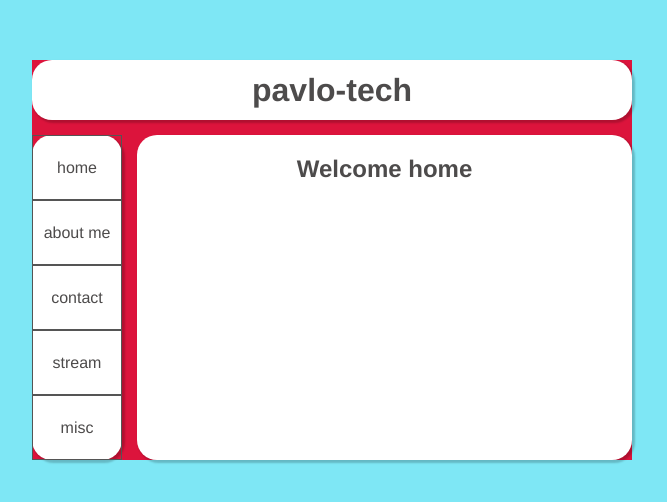
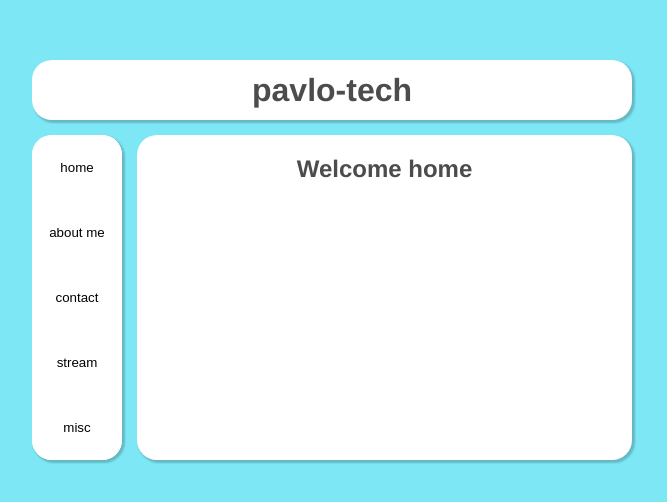
Before and after one commit to pavlo-tech/website, a React (Create React App) app: page / in a window 1280 px wide. Shown: the part 140-642 px from the top of the page, without its empty margins (308-975 px from the left). Built offline with nearby package versions, Linux system fonts and the light colour scheme.

Commit message:
sidebar done for now

```diff
--- a/src/App.css
+++ b/src/App.css
@@ -1,5 +1,4 @@
 .App {
-  background-color: crimson;
   color: #4d4b4b;
   font-family: Helvetica,  Arial, sans-serif;
 
--- a/src/App.js
+++ b/src/App.js
@@ -9,6 +9,7 @@ class App extends Component {
   constructor(props)
   {
     super(props);
+
     this.navItems = {
       'home': <h2>Welcome home</h2>,
       'about me': <h2>about page</h2>,
@@ -30,7 +31,8 @@ class App extends Component {
 
   sidebarClickHandler = (event) => {
     const item = event.target.textContent;
-    console.log(event);
+    event.target.clicked=true;
+    console.log(event.target);
 
     this.selectItem(item);
   }
--- a/src/Banner/Banner.css
+++ b/src/Banner/Banner.css
@@ -12,3 +12,7 @@
   align-items: center;
   justify-content: center;
 }
+
+.Banner:hover {
+  background-color: rgb(103, 255, 116);
+}
--- a/src/Sidebar/Sidebar.css
+++ b/src/Sidebar/Sidebar.css
@@ -9,7 +9,5 @@
   margin: 2.5% 0 0 0;
   float: left;
 
-  list-style-type: none;
-  padding: 0;
   justify-content: center;
 }
--- a/src/Sidebar/Sidebar.js
+++ b/src/Sidebar/Sidebar.js
@@ -11,18 +11,19 @@ class Sidebar extends Component
     const navKeys = props.navKeys;
 
 
-
     this.nav = navKeys.map((el,i) =>
-      <SidebarItem key={i}  click={props.click}>{el}</SidebarItem>
-    );
+      <SidebarItem key={i}  click={props.click} height={(100.0/ navKeys.length)+'%'}>
+        {el}
+      </SidebarItem>
+    )
   }
 
 
   render() {
     return (
-      <ul className="Sidebar">
+      <div className="Sidebar">
         {this.nav}
-      </ul>
+      </div>
     );
   }
 }
--- a/src/Sidebar/SidebarItem/SidebarItem.css
+++ b/src/Sidebar/SidebarItem/SidebarItem.css
@@ -0,0 +1,14 @@
+.SidebarItem {
+  background-color: inherit;
+}
+
+.SidebarItem:hover {
+  background-color: rgb(103, 255, 116);
+}
+
+
+.SidebarItem:focus{
+  outline: 0;
+  box-shadow: none;
+  /*background-color: rgb(92, 92, 92);*/
+}
--- a/src/Sidebar/SidebarItem/SidebarItem.js
+++ b/src/Sidebar/SidebarItem/SidebarItem.js
@@ -1,31 +1,25 @@
-import React, {Component} from 'react';
+import React from 'react';
 import './SidebarItem.css';
 
-class SidebarItem extends Component
+const SidebarItem = (props) =>
 {
-  constructor(props)
-  {
-    super(props);
-
-    this.itemStyle = {
-      //height:(100*1.0/ navKeys.length)+'%',
-      height:'19.4%',
-      display: 'flex',
-      alignItems: 'center',
-      justifyContent: 'center',
-      border: '1px solid #555'
-    }
-    this.props=props
-
+  const itemStyle = {
+    height: props.height,
+    borderRadius:'20px',
+    width:'100%',
+    display: 'flex',
+    alignItems: 'center',
+    justifyContent: 'center',
+    border: 'none',
+    //backgroundColor: 'inherit',
+    boxShadow:'none'
+    //border: '1px solid #555'
   }
 
-  render ()
-  {
-    return (
-      <li className='SidebarItem' style={this.itemStyle} onClick={this.props.click}>
-        {this.props.children}
-      </li>
-    );
-  }
+  return (
+    <button className='SidebarItem' style={itemStyle} onClick={props.click}>
+      {props.children}
+    </button>
+  );
 }
 export default SidebarItem;
```
